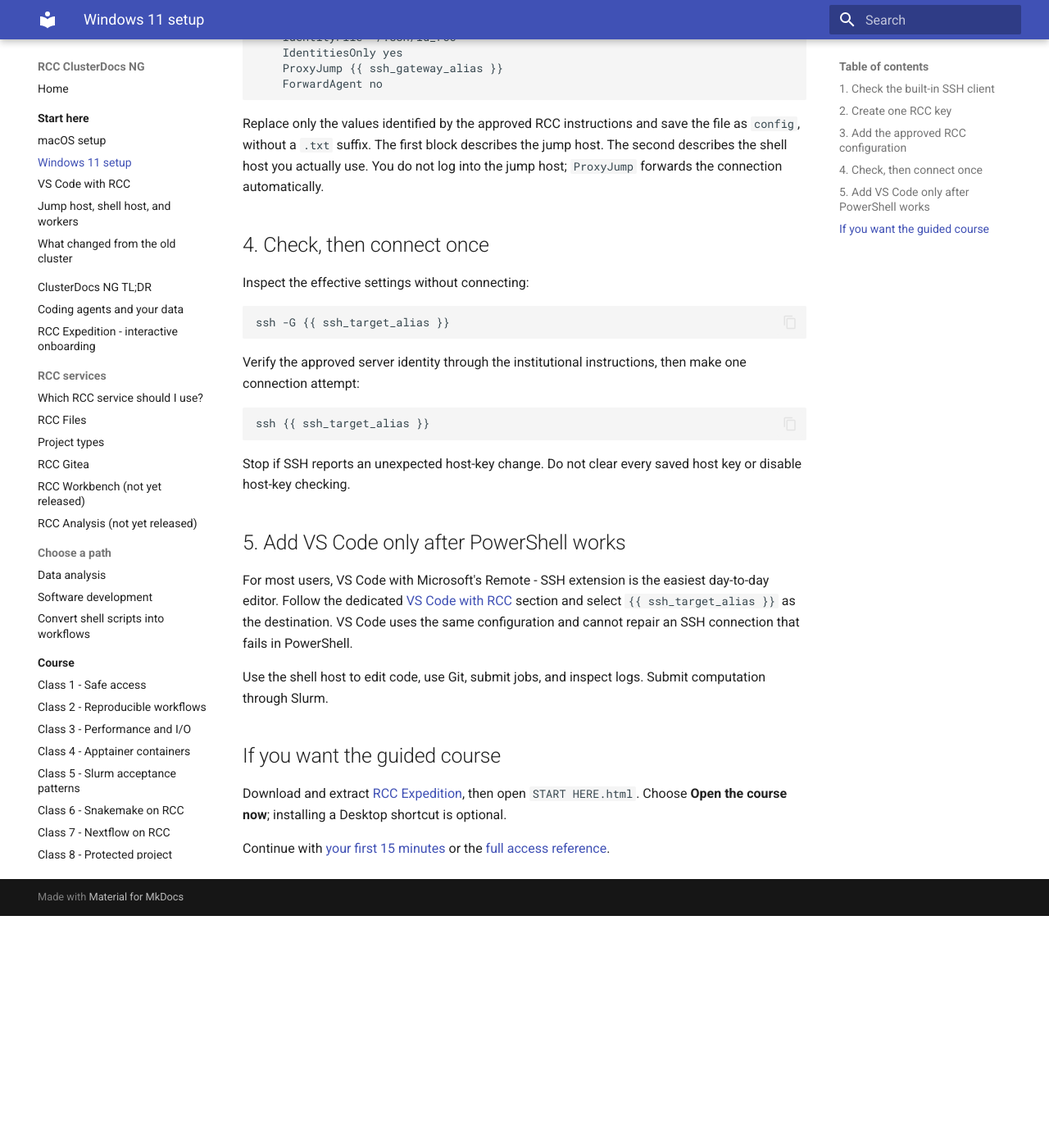
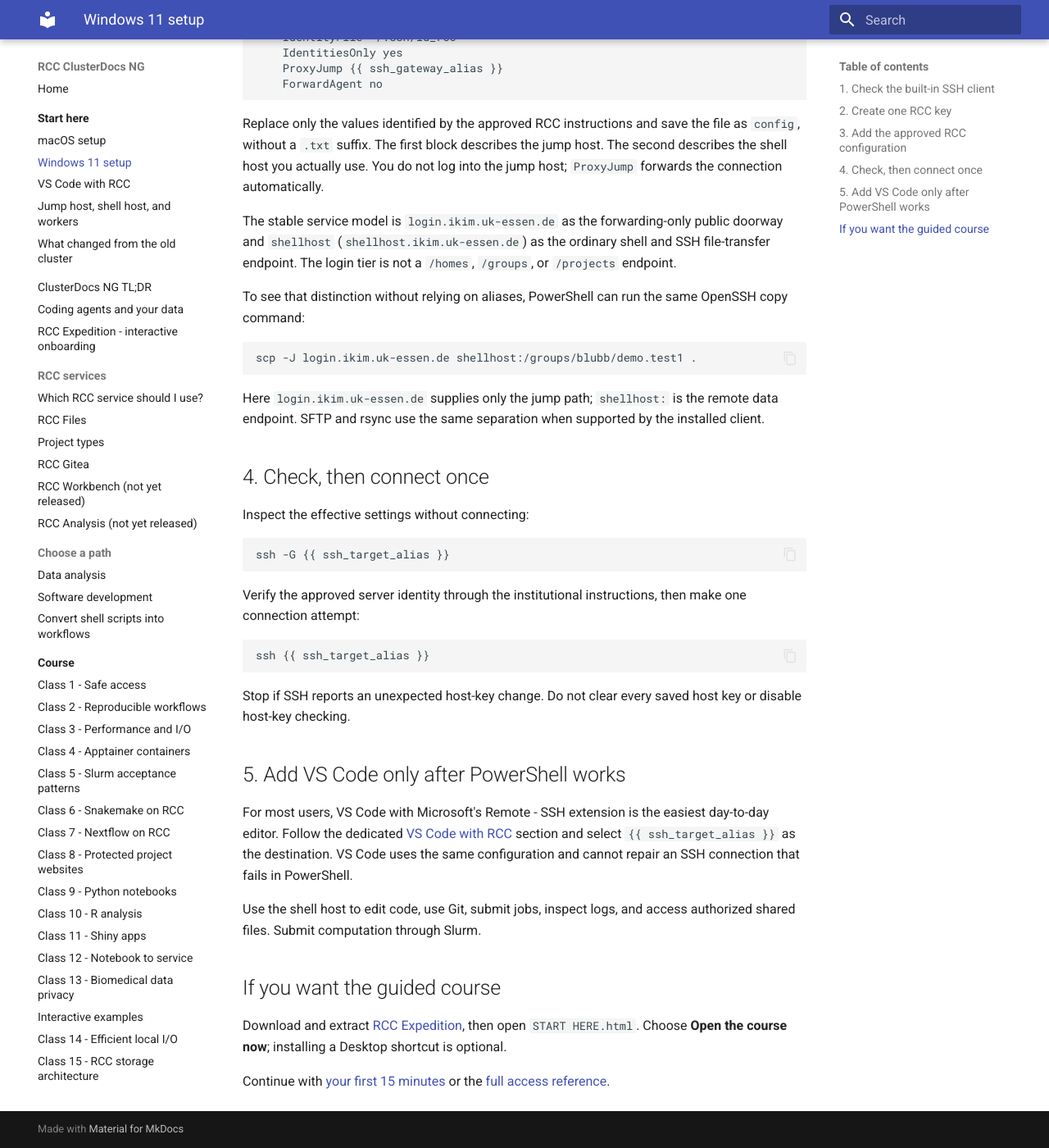
Before and after one commit to IKIM-Essen/ClusterDocs, an MkDocs documentation site: the page built from docs/getting-started/windows.md, in a window 1280 px wide and 1400 px high, scrolled down 1248 px. Shown: the whole window at 82% size. Built offline with MkDocs 1.6.1 and Material for MkDocs 9.7.7, drawn with Linux system fonts in a browser that asks for light colours; before the commit the page ends 2365 px from its top, so only the background shows below that.

Commit message:
Clarify Windows shellhost transfer route

````diff
--- a/docs/getting-started/windows.md
+++ b/docs/getting-started/windows.md
@@ -67,6 +67,22 @@
 jump host. The second describes the shell host you actually use. You do not
 log into the jump host; `ProxyJump` forwards the connection automatically.
 
+The stable service model is `login.ikim.uk-essen.de` as the forwarding-only
+public doorway and `shellhost` (`shellhost.ikim.uk-essen.de`) as the ordinary
+shell and SSH file-transfer endpoint. The login tier is not a `/homes`,
+`/groups`, or `/projects` endpoint.
+
+To see that distinction without relying on aliases, PowerShell can run the same
+OpenSSH copy command:
+
+```powershell
+scp -J login.ikim.uk-essen.de shellhost:/groups/blubb/demo.test1 .
+```
+
+Here `login.ikim.uk-essen.de` supplies only the jump path; `shellhost:` is the
+remote data endpoint. SFTP and rsync use the same separation when supported by
+the installed client.
+
 ## 4. Check, then connect once
 
 Inspect the effective settings without connecting:
@@ -93,8 +109,8 @@
 destination. VS Code uses the same configuration and cannot repair an SSH
 connection that fails in PowerShell.
 
-Use the shell host to edit code, use Git, submit jobs, and inspect logs. Submit
-computation through Slurm.
+Use the shell host to edit code, use Git, submit jobs, inspect logs, and access
+authorized shared files. Submit computation through Slurm.
 
 ## If you want the guided course
 
````
